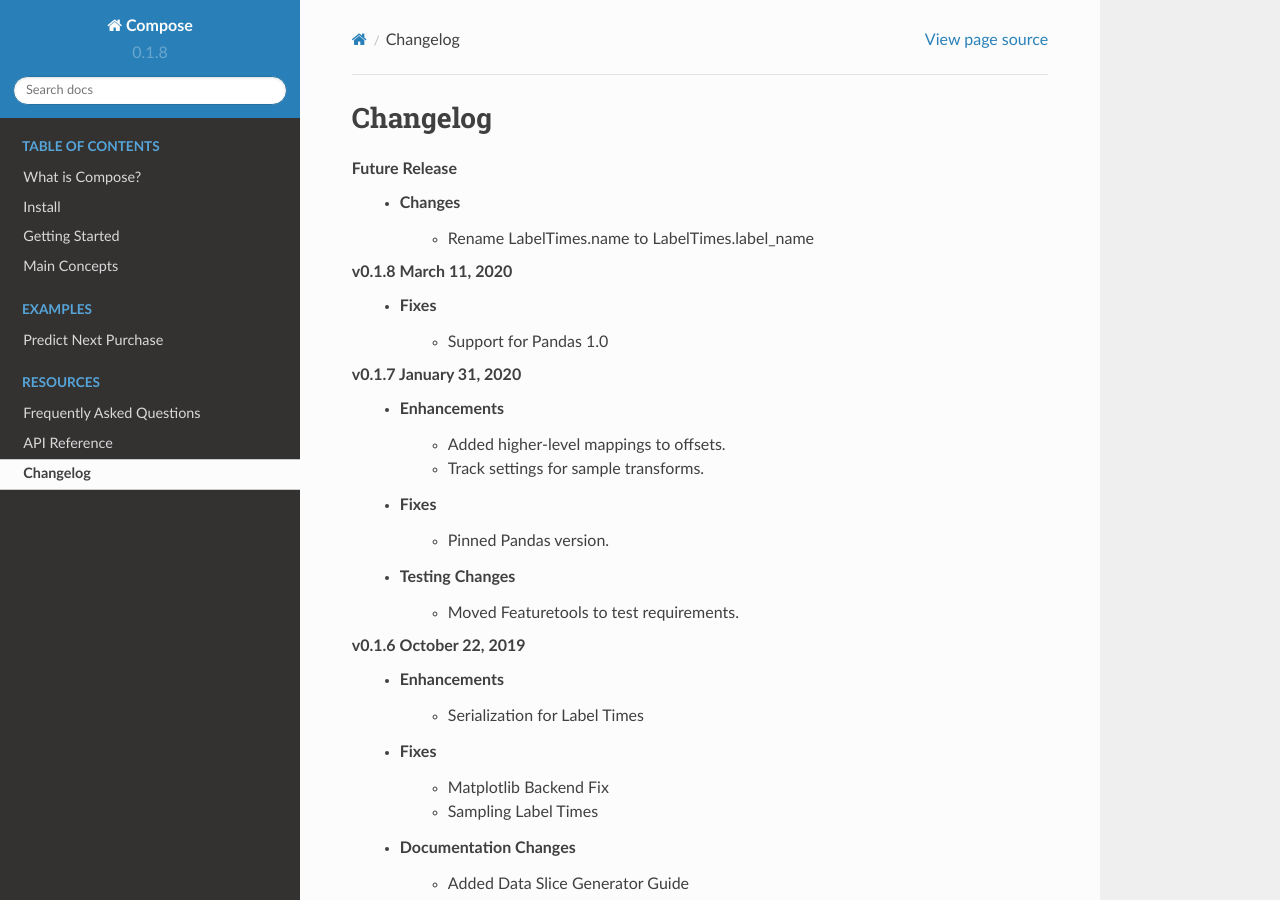
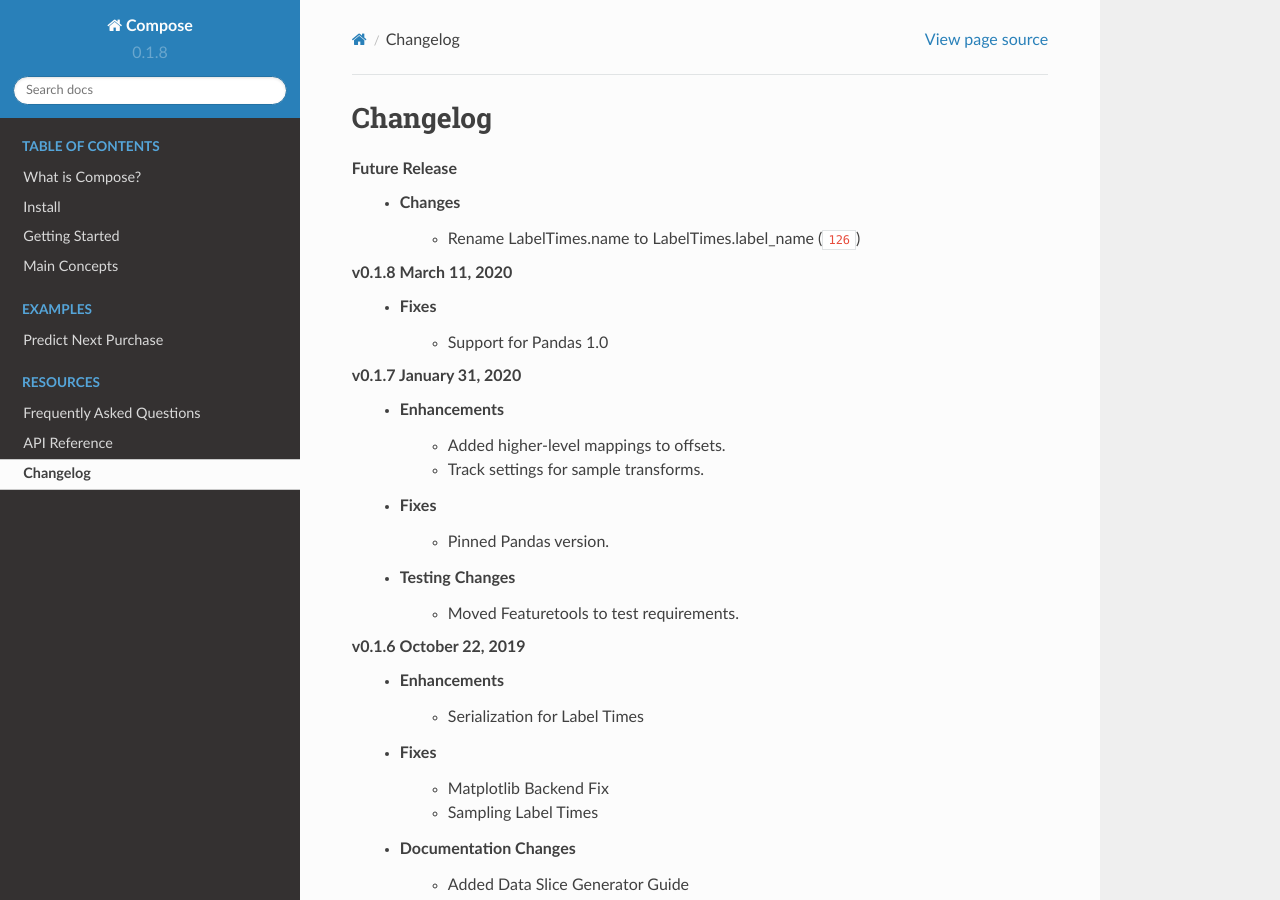
Before and after one commit to alteryx/compose, a Sphinx documentation site: the page built from docs/source/changelog.rst, in a window 1280 px wide and 900 px high. Built offline with Sphinx 7.4.7 and the Read the Docs theme 2.0.0, drawn with Linux system fonts in a browser that asks for light colours; comment, search, counter and statistics services are not loaded; cross-references to code outside the pages are shown as plain code.

Commit message:
add PR number

```diff
--- a/docs/source/changelog.rst
+++ b/docs/source/changelog.rst
@@ -3,7 +3,7 @@ Changelog
 =========
 **Future Release**
     * Changes
-        * Rename LabelTimes.name to LabelTimes.label_name
+        * Rename LabelTimes.name to LabelTimes.label_name (:pr:`126`)
 
 **v0.1.8** March 11, 2020
     * Fixes
```
